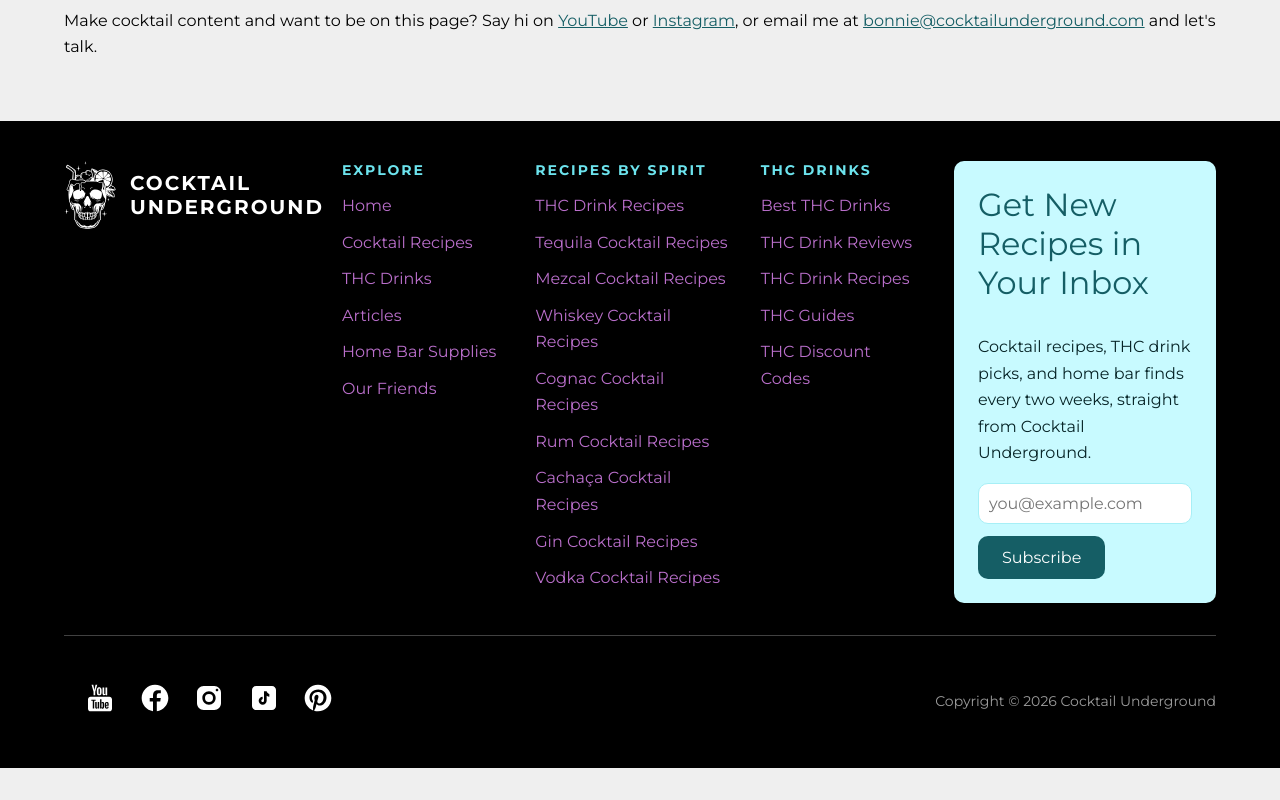
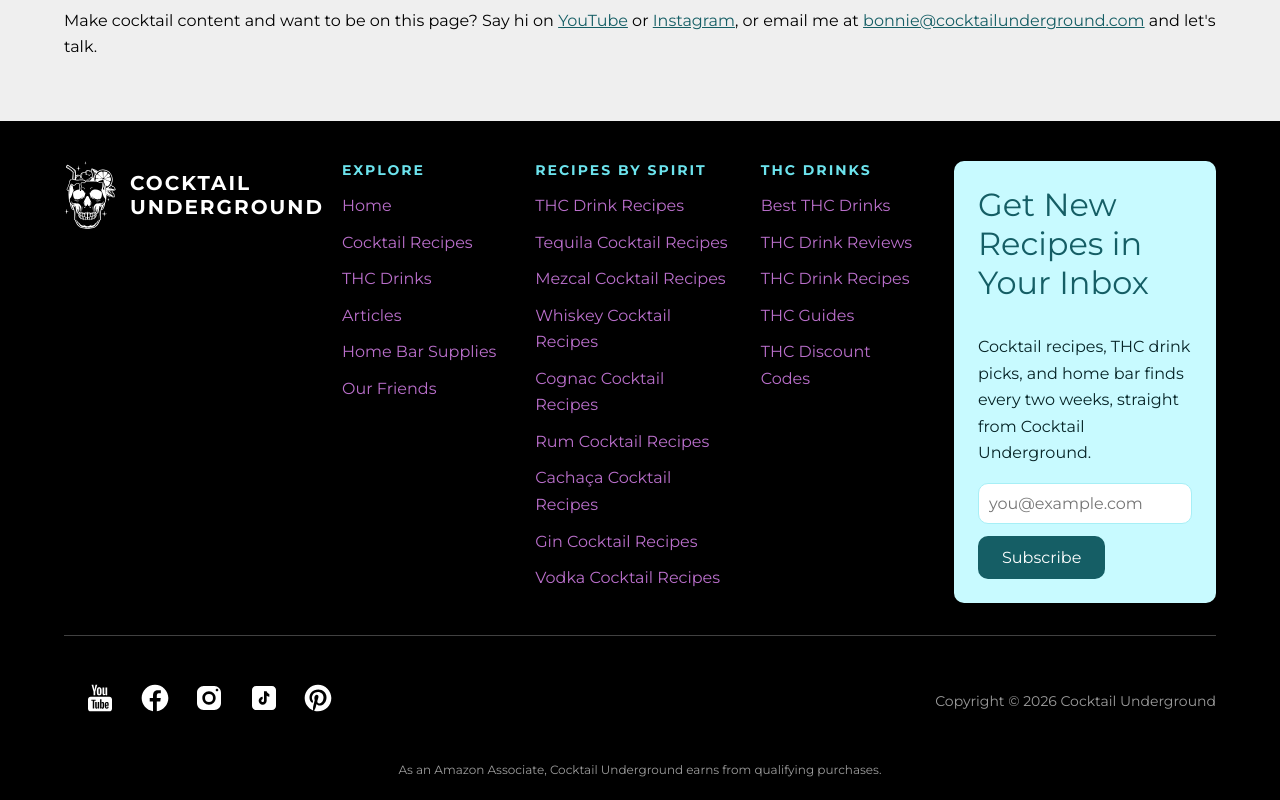
Before and after one commit to violetcrumble/od3b-fe, a Next.js app: page /friends in a window 1280 px wide. Shown: the part 1422-2222 px from the top of the page. Before the commit the page ends 2190 px from the top, so only its background shows below. Built offline with nearby package versions, Linux system fonts and the light colour scheme.

Commit message:
add affiliate disclosure to footer

```diff
--- a/components/Footer/Footer.js
+++ b/components/Footer/Footer.js
@@ -104,6 +104,9 @@ export default function Footer() {
         <SocialLinks />
         <p>Copyright &copy; {currentTime.getFullYear()} Cocktail Underground</p>
       </div>
+      <p className={styles['footer-disclosure']}>
+        As an Amazon Associate, Cocktail Underground earns from qualifying purchases.
+      </p>
     </footer>
   );
 }
--- a/components/Footer/Footer.module.scss
+++ b/components/Footer/Footer.module.scss
@@ -81,6 +81,14 @@
     }
   }
 
+  .footer-disclosure {
+    max-width: 1440px;
+    margin: 12px auto 0;
+    color: colors.$gray;
+    font-size: 12px;
+    text-align: center;
+  }
+
   @media (min-width: grids.$breakpoint-md) {
     .footer-grid-main {
       grid-template-columns: repeat(2, 1fr);
```
